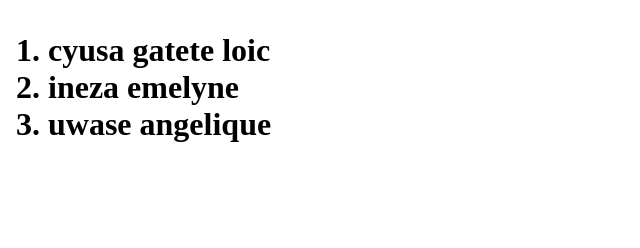
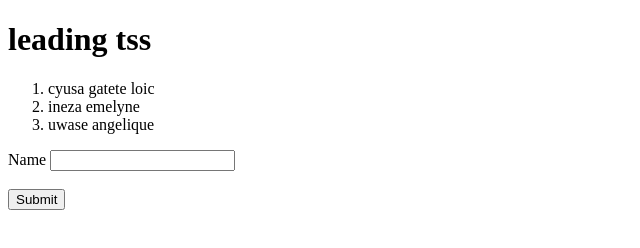
Before and after one commit to cyusagateteloic/L5_SOD_DEVOPS, a plain HTML site: page index.html in a window 1280 px wide. Shown: the whole page, without its empty margins (0-640 px from the left). Drawn offline with Linux system fonts and the light colour scheme.

Commit message:
initial commit

```diff
--- a/index.html
+++ b/index.html
@@ -6,12 +6,17 @@
     <title>Document</title>
 </head>
 <body>
-    <h1>
+    <h1>leading tss</h1>
         <ol>
             <li>cyusa gatete loic</li>
             <li>ineza emelyne</li>
             <li>uwase angelique</li>
         </ol>
-    </h1>
+   <form id="myForm">
+    <label for="name">Name</label>
+    <input type="text" id="name" name="name" required>
+    <br><br>
+    <button type="submit">Submit</button>
+   </form>
 </body>
 </html>
```
